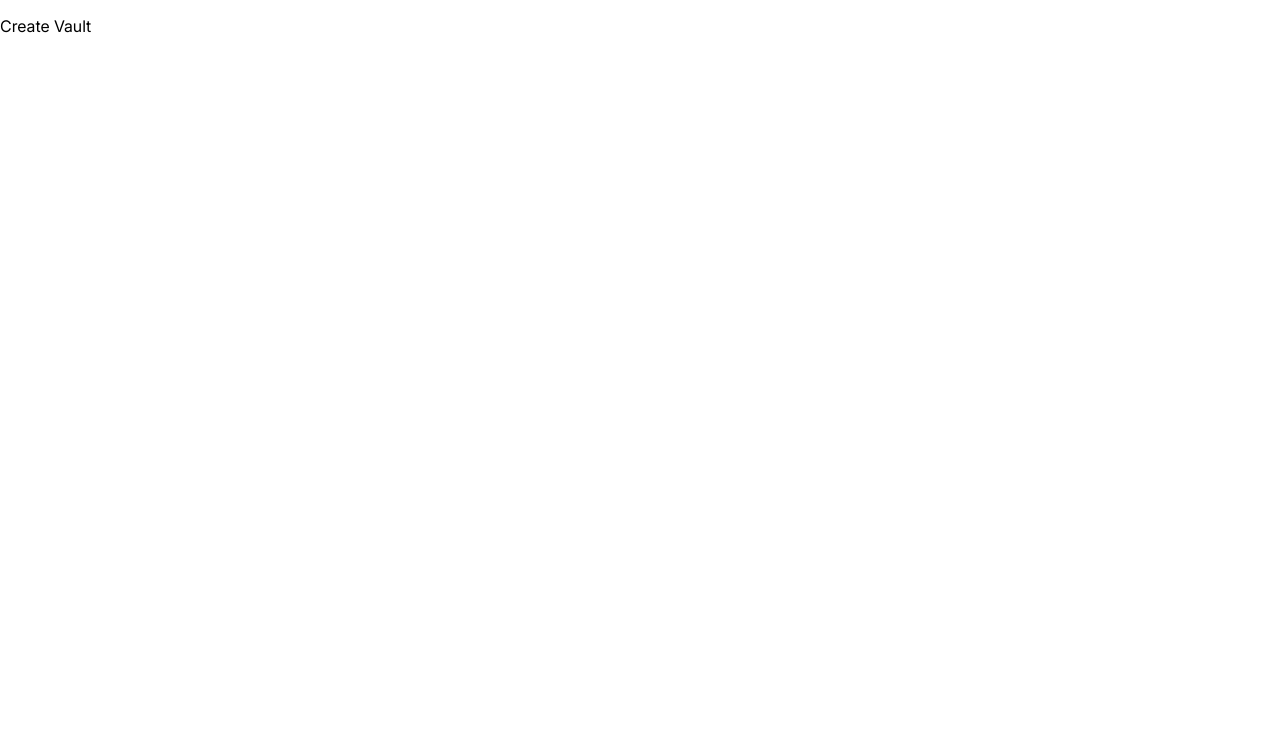
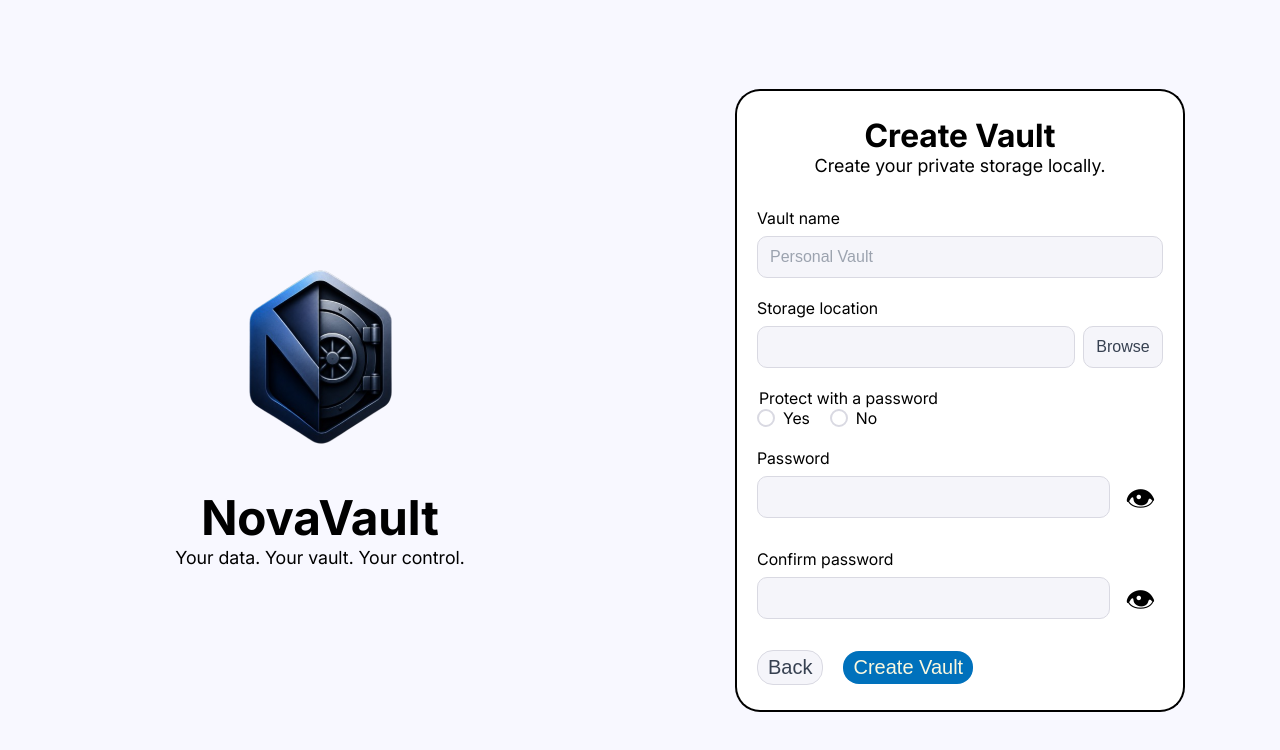
Before and after one commit to acevflow/NovaVault, a React (Vite) app: page /create-vault in a window 1280 px wide. Shown: the top 750 px of the page. Built offline with nearby package versions, Linux system fonts and the light colour scheme.

Commit message:
feat: add create vault interface

```diff
--- /dev/null
+++ b/src/components/Brand.tsx
@@ -0,0 +1,14 @@
+import "../styles/brand.css";
+import logo from "../assets/images/logo.png";
+
+function Brand() {
+  return (
+    <div className="brand">
+      <img className="brand-logo" src={logo} alt="NovaVault logo" />
+      <h1 className="brand-title">NovaVault</h1>
+      <p className="brand-subtitle">Your data. Your vault. Your control.</p>
+    </div>
+  );
+}
+
+export default Brand;
--- a/src/pages/CreateVault.tsx
+++ b/src/pages/CreateVault.tsx
@@ -1,5 +1,108 @@
+import Brand from "../components/Brand";
+import "../styles/create-vault.css";
+
 function CreateVault() {
-  return <p>Create Vault</p>;
+  return (
+    <main className="create-vault">
+      <section className="create-vault-brand">
+        <Brand />
+      </section>
+      <section className="create-vault-content">
+        <header className="create-vault-header">
+          <h2 className="create-vault-header-title">Create Vault</h2>
+          <p className="create-vault-header-subtitle">
+            Create your private storage locally.
+          </p>
+        </header>
+        <form className="create-vault-form">
+          <div className="create-vault-form-field">
+            <label htmlFor="vault-name">Vault name</label>
+            <input
+              id="vault-name"
+              name="vaultName"
+              className="create-vault-form-input"
+              type="text"
+              placeholder="Personal Vault"
+            />
+          </div>
+          <div className="create-vault-form-field">
+            <label htmlFor="storage-location">Storage location</label>
+            <div className="create-vault-storage-location">
+              <input
+                id="storage-location"
+                name="storageLocation"
+                className="create-vault-form-input create-vault-storage-input"
+                type="text"
+                readOnly
+              />
+              <button className="create-vault-browse-button" type="button">
+                Browse
+              </button>
+            </div>
+          </div>
+          <fieldset className="password-protection">
+            <legend>Protect with a password</legend>
+            <div className="create-vault-password-options">
+              <label>
+                <input
+                  className="create-vault-password-radio"
+                  type="radio"
+                  name="passwordProtection"
+                  value="yes"
+                />
+                Yes
+              </label>
+              <label>
+                <input
+                  className="create-vault-password-radio"
+                  type="radio"
+                  name="passwordProtection"
+                  value="no"
+                />
+                No
+              </label>
+            </div>
+          </fieldset>
+          <div className="create-vault-form-field">
+            <label htmlFor="password">Password</label>
+            <div className="create-vault-password-input">
+              <input
+                id="password"
+                name="password"
+                className="create-vault-form-input create-vault-password-field"
+                type="password"
+              />
+              <button className="create-vault-password-toggle" type="button">
+                👁
+              </button>
+            </div>
+          </div>
+          <div className="create-vault-form-field">
+            <label htmlFor="confirm-password">Confirm password</label>
+            <div className="create-vault-password-input">
+              <input
+                id="confirm-password"
+                name="confirmPassword"
+                className="create-vault-form-input create-vault-password-field"
+                type="password"
+              />
+              <button className="create-vault-password-toggle" type="button">
+                👁
+              </button>
+            </div>
+          </div>
+          <div className="create-vault-actions">
+            <button className="create-vault-secondary-button" type="button">
+              Back
+            </button>
+            <button className="create-vault-primary-button" type="submit">
+              Create Vault
+            </button>
+          </div>
+        </form>
+      </section>
+    </main>
+  );
 }
 
 export default CreateVault;
--- a/src/pages/Welcome.tsx
+++ b/src/pages/Welcome.tsx
@@ -1,19 +1,23 @@
 import { useNavigate } from "react-router-dom";
+import Brand from "../components/Brand";
 import "../styles/welcome.css";
-import logo from "../assets/images/logo.png";
 
 function Welcome() {
   const navigate = useNavigate();
 
   return (
     <main className="welcome">
+      <section className="welcome-brand">
+        <Brand />
+      </section>
       <section className="welcome-content">
-        <img className="welcome-logo" src={logo} alt="NovaVault logo" />
-        <h1 className="welcome-title">NovaVault</h1>
-        <p className="welcome-subtitle">Your data. Your vault. Your control.</p>
-      </section>
-      <section className="welcome-actions">
-        <button type="button" className="welcome-primary-button" onClick={() => navigate("/create-vault")}>Create Vault</button>
+        <button
+          type="button"
+          className="welcome-primary-button"
+          onClick={() => navigate("/create-vault")}
+        >
+          Create Vault
+        </button>
         <button type="button" className="welcome-secondary-button">
           Already have a Vault?
         </button>
--- /dev/null
+++ b/src/styles/brand.css
@@ -0,0 +1,21 @@
+.brand {
+  display: flex;
+  flex-direction: column;
+  justify-content: center;
+  align-items: center;
+}
+
+.brand-logo {
+  width: 256px;
+  height: 256px;
+}
+
+.brand-title {
+  margin: 0;
+  font-size: 48px;
+}
+
+.brand-subtitle {
+  margin: 0;
+  font-size: 18px;
+}
--- /dev/null
+++ b/src/styles/create-vault.css
@@ -0,0 +1,223 @@
+.create-vault {
+  width: 100%;
+  height: 100%;
+  display: flex;
+}
+
+.create-vault-brand,
+.create-vault-content {
+  width: 50%;
+  height: 100%;
+  display: flex;
+  flex-direction: column;
+  justify-content: center;
+  align-items: center;
+}
+
+.create-vault-header {
+  width: 450px;
+  padding-top: 25px;
+  background-color: #ffffff;
+  border-radius: 25px 25px 0 0;
+  text-align: center;
+  border: 2px solid #000000;
+  border-bottom: none;
+}
+
+.create-vault-header-title {
+  margin: 0;
+  font-size: 32px;
+}
+
+.create-vault-header-subtitle {
+  margin: 0 0 32px 0;
+  font-size: 18px;
+}
+
+.create-vault-form {
+  width: 450px;
+  padding: 0 20px 25px;
+  background-color: #ffffff;
+  border-radius: 0 0 25px 25px;
+  border: 2px solid #000000;
+  border-top: none;
+}
+
+.create-vault-form-field {
+  margin-bottom: 20px;
+  display: flex;
+  flex-direction: column;
+  gap: 8px;
+}
+
+.create-vault-form-input {
+  height: 42px;
+  padding: 0 12px;
+  background-color: #f5f5fa;
+  color: #1f2937;
+  border: 1px solid #d9d9e2;
+  border-radius: 10px;
+  font-size: 16px;
+  transition:
+    border-color 150ms ease,
+    box-shadow 150ms ease;
+}
+
+.create-vault-form-input::placeholder {
+  color: #9ca3af;
+}
+
+.create-vault-storage-location {
+  display: flex;
+  gap: 8px;
+}
+
+.create-vault-storage-input {
+  flex: 1;
+}
+
+.create-vault-form-input:focus {
+  outline: none;
+  border-color: #0071bc;
+  box-shadow: 0 0 0 2px rgba(0, 113, 188, 0.15);
+}
+
+.create-vault-browse-button {
+  flex: 0 0 80px;
+  height: 42px;
+  border-radius: 10px;
+  border: 1px solid #d9d9e2;
+  background: #f5f5fa;
+  color: #374151;
+  font-size: 16px;
+  cursor: pointer;
+  transition:
+    background-color 150ms ease,
+    transform 150ms ease,
+    box-shadow 150ms ease;
+}
+
+.create-vault-browse-button:hover {
+  background: #e9e9f0;
+  transform: translateY(-1px);
+  box-shadow: 0 2px 4px rgba(0, 0, 0, 0.08);
+}
+
+.create-vault-browse-button:active {
+  background: #dedee6;
+  transform: translateY(0);
+  box-shadow: 0 1px 2px rgba(0, 0, 0, 0.08);
+}
+
+.password-protection {
+  border: none;
+  padding: 0;
+  margin: 0 0 20px;
+}
+
+.create-vault-password-options {
+  display: flex;
+  gap: 20px;
+}
+
+.create-vault-password-options label {
+  display: flex;
+  align-items: center;
+  gap: 8px;
+  cursor: pointer;
+}
+
+.create-vault-password-radio {
+  appearance: none;
+  width: 18px;
+  height: 18px;
+  margin: 0;
+  border: 2px solid #d9d9e2;
+  border-radius: 50%;
+  cursor: pointer;
+  transition:
+    border-color 150ms ease,
+    background-color 150ms ease;
+}
+
+.create-vault-password-radio:hover {
+  border-color: #0071bc;
+}
+
+.create-vault-password-radio:checked {
+  border-color: #0071bc;
+  background: #0071bc;
+  box-shadow: inset 0 0 0 4px #ffffff;
+}
+
+.create-vault-password-input {
+  display: flex;
+  gap: 8px;
+}
+
+.create-vault-password-field {
+  flex: 1;
+}
+
+.create-vault-password-toggle {
+  flex: 0 0 45px;
+  border: none;
+  background: transparent;
+  cursor: pointer;
+  color: black;
+  font-size: 30px;
+}
+
+.create-vault-primary-button {
+  border: none;
+  background: #0071bc;
+  font-size: 20px;
+  padding: 5px 10px;
+  color: #faf8df;
+  border-radius: 16px;
+  margin: 0 10px;
+  cursor: pointer;
+  transition:
+    background-color 150ms ease,
+    transform 150ms ease,
+    box-shadow 150ms ease;
+}
+
+.create-vault-primary-button:hover {
+  background: #005f9e;
+  transform: translateY(-2px);
+  box-shadow: 0 4px 6px rgba(0, 0, 0, 0.1);
+}
+
+.create-vault-primary-button:active {
+  background: #004f85;
+  transform: translateY(0);
+  box-shadow: 0 2px 3px rgba(0, 0, 0, 0.1);
+}
+
+.create-vault-secondary-button {
+  border: 1px solid #d9d9e2;
+  background: #f5f5fa;
+  font-size: 20px;
+  padding: 5px 10px;
+  color: #374151;
+  border-radius: 16px;
+  margin: 0 10px 0 0;
+  cursor: pointer;
+  transition:
+    background-color 150ms ease,
+    transform 150ms ease,
+    box-shadow 150ms ease;
+}
+
+.create-vault-secondary-button:hover {
+  background: #e9e9f0;
+  transform: translateY(-2px);
+  box-shadow: 0 4px 6px rgba(0, 0, 0, 0.1);
+}
+
+.create-vault-secondary-button:active {
+  background: #dedee6;
+  transform: translateY(0);
+  box-shadow: 0 2px 3px rgba(0, 0, 0, 0.1);
+}
--- a/src/styles/index.css
+++ b/src/styles/index.css
@@ -11,5 +11,6 @@ body,
 }
 
 body {
+  background-color: #f8f8ff;
   font-family: "Inter", sans-serif;
 }
--- a/src/styles/welcome.css
+++ b/src/styles/welcome.css
@@ -2,32 +2,16 @@
   width: 100%;
   height: 100%;
   display: flex;
-  background-color: #f8f8ff;
 }
 
-.welcome-content,
-.welcome-actions {
+.welcome-brand,
+.welcome-content {
   width: 50%;
   height: 100%;
   display: flex;
   flex-direction: column;
   justify-content: center;
   align-items: center;
-}
-
-.welcome-logo {
-  width: 256px;
-  height: 256px;
-}
-
-.welcome-title {
-  margin: 0;
-  font-size: 48px;
-}
-
-.welcome-subtitle {
-  margin: 0;
-  font-size: 18px;
 }
 
 .welcome-primary-button {
```
